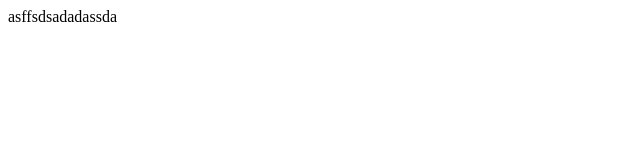
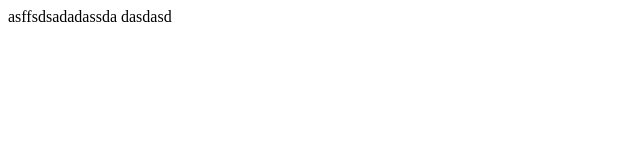
Before and after one commit to deusfox/javascript, a plain HTML site: page index.html in a window 1280 px wide. Shown: the full height of the page, 0-640 px from the left. Drawn offline with Linux system fonts and the light colour scheme.

Commit message:
Это второй коммит

```diff
--- a/index.html
+++ b/index.html
@@ -12,7 +12,7 @@
     <script src="script.js"></script>
     asffsdsadadassda
 
-
+dasdasd
 </body>
 
 </html>
--- a/script.js
+++ b/script.js
@@ -44,7 +44,6 @@ console.log(a)
 let incr = 10,
     decr = 110;
 
-
 console.log(incr++)
 console.log(decr--)
 
```
